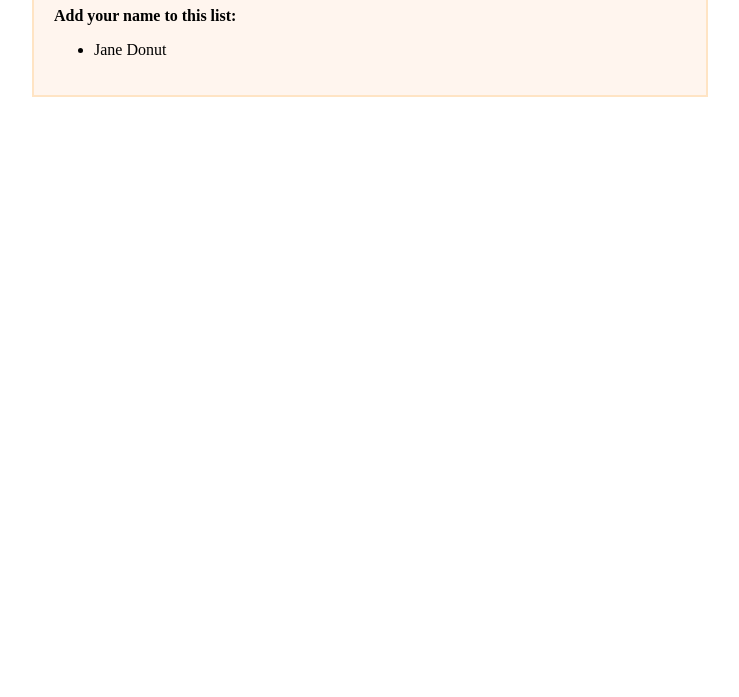
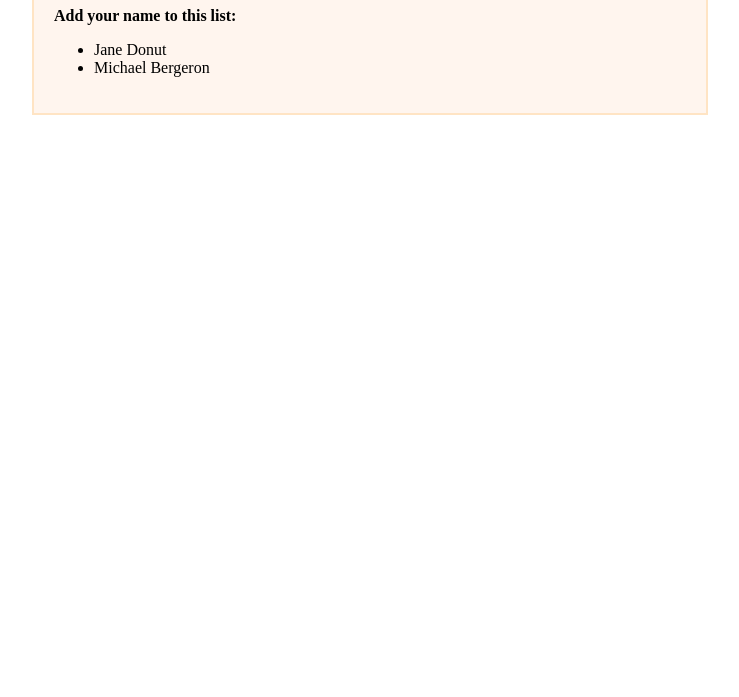
Before and after one commit to zonagilreath/donutpushtomaster, a plain HTML site: page index.html in a window 1280 px wide. Shown: the part 103-800 px from the top of the page, without its empty margins (270-1009 px from the left). Drawn offline with Linux system fonts and the light colour scheme.

Commit message:
added name to HTML

```diff
--- a/index.html
+++ b/index.html
@@ -13,6 +13,7 @@
         <strong>Add your name to this list:</strong>
         <ul>
             <li>Jane Donut</li>
+            <li>Michael Bergeron</li>
         </ul>
     </div>
 </body>
```
